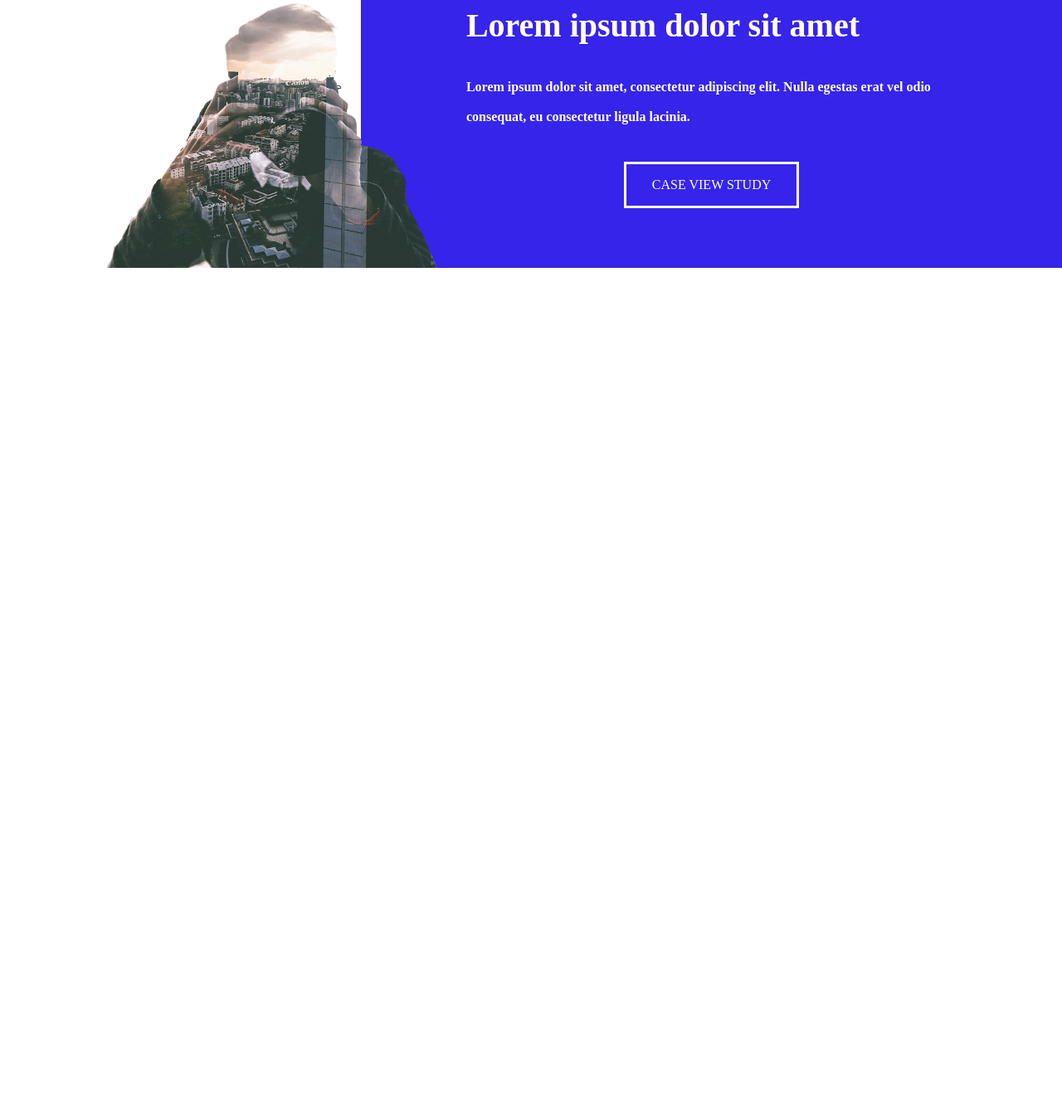
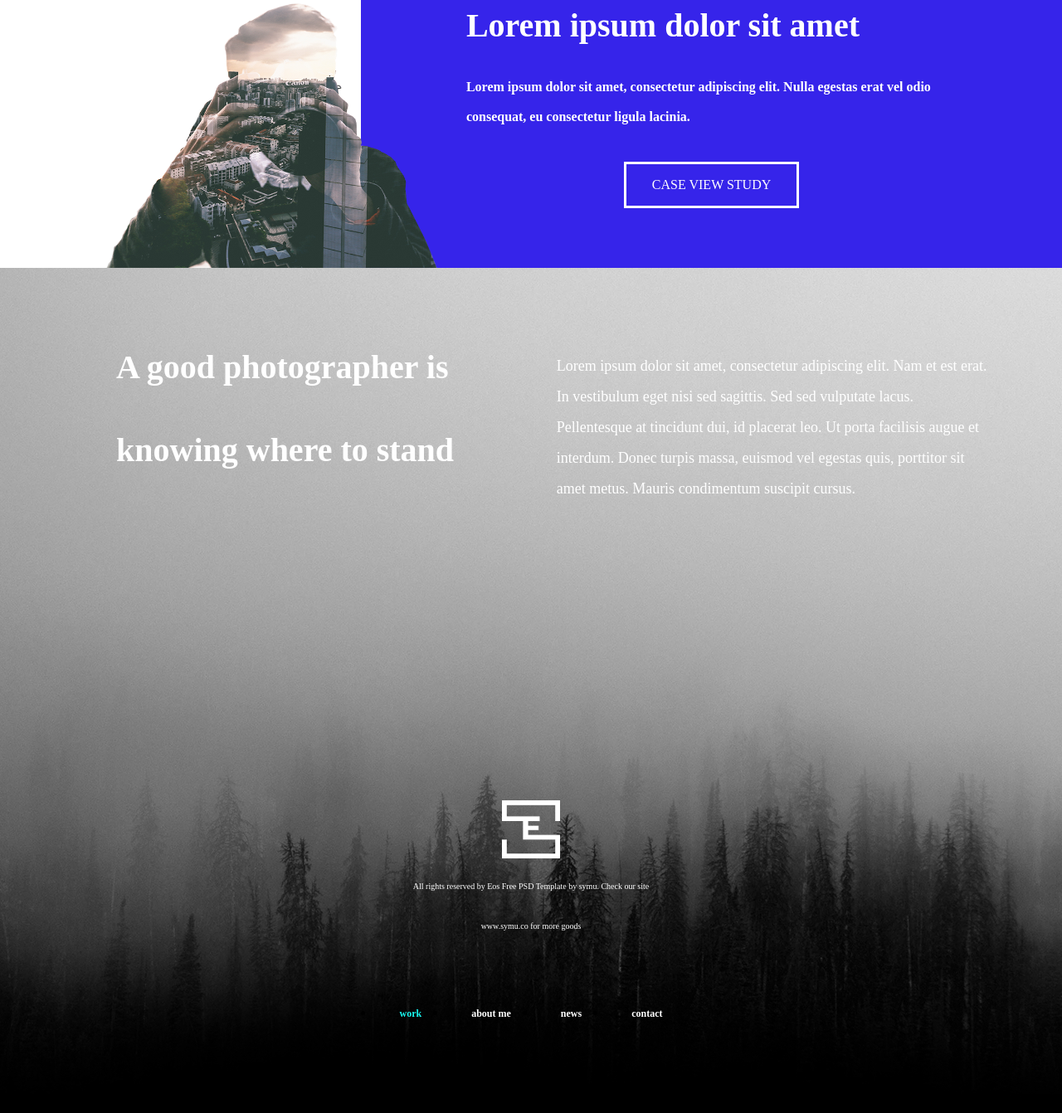
Before and after one commit to MichalW01/Projekt-Page, a website: page index.html in a window 1280 px wide. Shown: the part 1677-3019 px from the top of the page at 83% size. Before the commit the page ends 2000 px from the top, so only its background shows below. Drawn offline with Linux system fonts and the light colour scheme.

Commit message:
add bottom section

```diff
--- a/css/input.scss
+++ b/css/input.scss
@@ -227,3 +227,106 @@
     height: 40vh;
   }
 }
+.bottom {
+  background-image: url("../images/background-bottom.jpg");
+  height: 150vh;
+  width: 100vw;
+  background-repeat: no-repeat;
+  background-size: fill;
+  position: absolute;
+
+  .split {
+    display: flex;
+    flex-direction: row;
+    justify-content: space-evenly;
+    padding: 70px 70px;
+
+    h2 {
+    width: 700px;
+    height: 400px;
+    color: #ffffff;
+    font-size: 40px;
+    font-weight: 700;
+    font-style: normal;
+    letter-spacing: normal;
+    line-height: 100px;
+    text-align: left;
+    padding: 0 70px;
+    }
+
+    p:first-of-type {
+      width: 700px;
+      height: 190px;
+      color: #ffffff;
+      font-size: 18px;
+      font-weight: 500;
+      font-style: normal;
+      letter-spacing: normal;
+      line-height: 37px;
+      text-align: left;
+      padding: 20px;
+    }
+  }
+
+  .logo {
+    width: 70px;
+    height: 70px;
+    margin: 8% auto 0;
+     display: block;
+
+  }
+
+  footer {
+    padding: 4% 10%;
+    width: 100%;
+    display: flex;
+    position: relative;
+    flex-direction: row;
+    justify-content: space-between;
+  }
+
+  p:last-of-type {
+    width: 300px;
+    height: 50px;
+    color: white;
+    font-size: 10px;
+    font-weight: 400;
+    line-height: 48px;
+    text-align: center;
+    margin: 10px auto;
+    display: block;
+    letter-spacing: 0vh;
+  }
+  footer {
+    display: block;
+    margin: 0;
+    ul {
+      display: flex;
+      flex-direction: row;
+      justify-content: center;
+      margin: 3% auto;
+    }
+
+    li:first-of-type a {
+      color:  #18f7ef;
+
+      &:hover {
+        color:  red;
+      }
+    }
+
+    li:hover a {
+      color:  #18f7ef;
+    }
+
+    a {
+      padding: 0 30px;
+      color: #ffffff;
+      font-size: 12px;
+      font-weight: 700;
+      line-height: 70px;
+      text-decoration: none;
+    }
+  }
+
+}
--- a/index.html
+++ b/index.html
@@ -61,6 +61,36 @@
       <img class="photographer" src="images/photographer.png" alt="">
     </section>
 
+    <section class="bottom">
+
+      <div class="split">
+        <h2>A good photographer
+          is knowing where
+          to stand </h2>
+        <p>
+          Lorem ipsum dolor sit amet, consectetur adipiscing elit. Nam et est erat. In vestibulum eget nisi sed
+          sagittis.
+          Sed sed vulputate lacus. Pellentesque at tincidunt dui, id placerat leo. Ut porta facilisis augue et
+          interdum.
+          Donec turpis massa, euismod vel egestas quis, porttitor sit amet metus. Mauris condimentum suscipit cursus.
+        </p>
+      </div>
+
+      <img class="logo" src="images/embedded-logo.png" alt="">
+      <p>
+        All rights reserved by Eos Free PSD Template by symu.
+        Check our site www.symu.co for more goods
+      </p>
+      <footer>
+        <ul>
+          <li><a href="#">work</a></li>
+          <li><a href="#">about me</a></li>
+          <li><a href="#">news</a></li>
+          <li><a href="#">contact</a></li>
+        </ul>
+      </footer>
+    </section>
+
 </body>
 
 </html>
```
Also changed, not shown: css/output.css, images/background-bottom.jpg (added), 1 other file.
